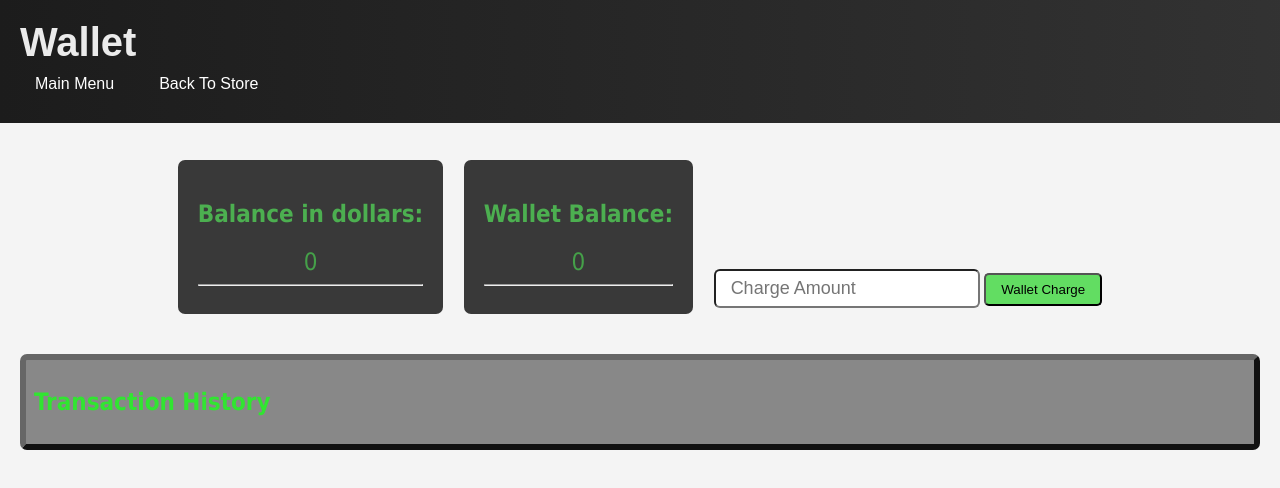
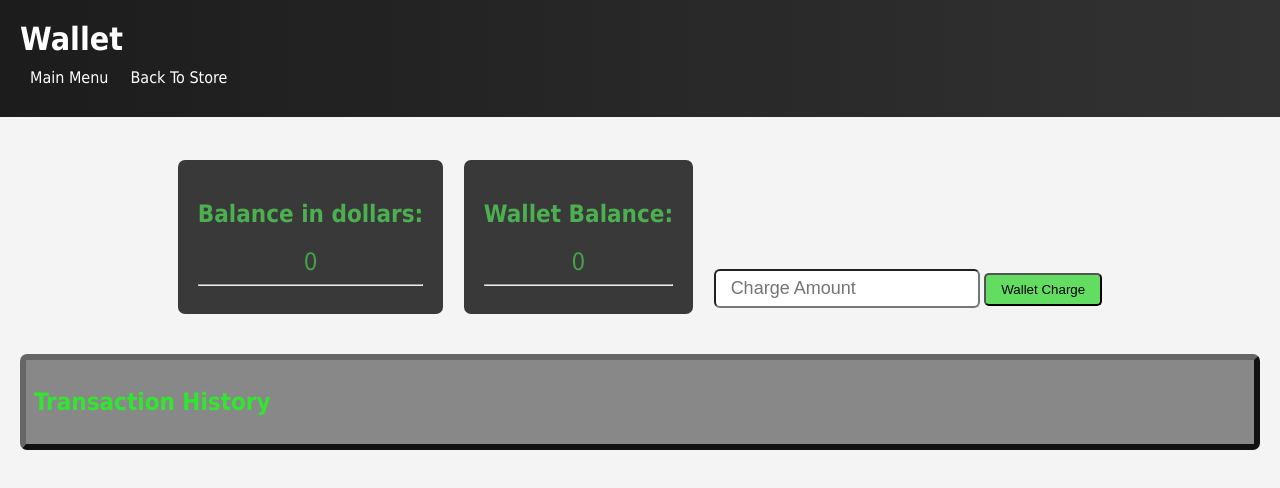
Before and after one commit to msporedev/citywar-website, a website: page views/wallet.html in a window 1280 px wide. Drawn offline with Linux system fonts and the light colour scheme; files whose address does not match are found by name.

Commit message:
header font edited

```diff
--- a/public/css/wallet.css
+++ b/public/css/wallet.css
@@ -14,26 +14,22 @@ header {
     width: 100%;
 }
 
-header span {
-    font-size: 2.5em;
-    color: #ebebeb;
+header h1 {
     margin: 0;
     display: flex;
-    font-family: 'Arial', sans-serif;
-    gap: 15px; /* فاصله بین لینک‌ها */
+    gap: 0px; /* فاصله بین لینک‌ها */
 }
 
 nav {
-    font-family: 'Arial', sans-serif;
     margin: 10px 0;
     display: flex;
-    gap: 15px; /* فاصله بین لینک‌ها */
+    gap: 2px; /* فاصله بین لینک‌ها */
 }
 
 nav a {
     color: white;
     text-decoration: none;  /* حذف زیرخط لینک */
-    margin: 0 15px;
+    margin: 0 10px;
     transition: color 0.5s;  /* انیمیشن رنگ */
 }
 
--- a/views/wallet.html
+++ b/views/wallet.html
@@ -12,7 +12,7 @@
 </head>
 <body>
     <header>
-        <span><strong>Wallet</strong></span>
+        <h1>Wallet</h1>
         <nav>
             <a href="index.html">Main Menu</a> <!-- لینک به صفحه اصلی -->
             <a href="./store.html">Back To Store</a>
```
